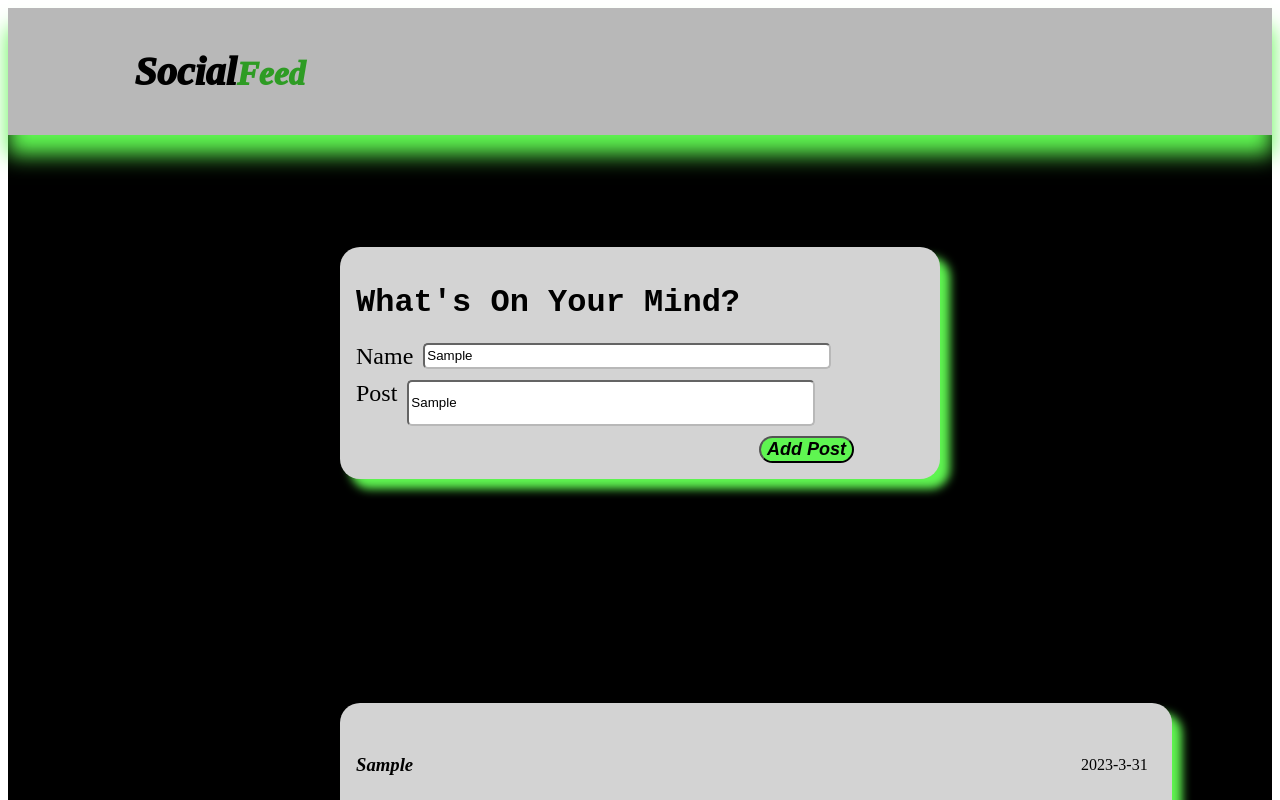
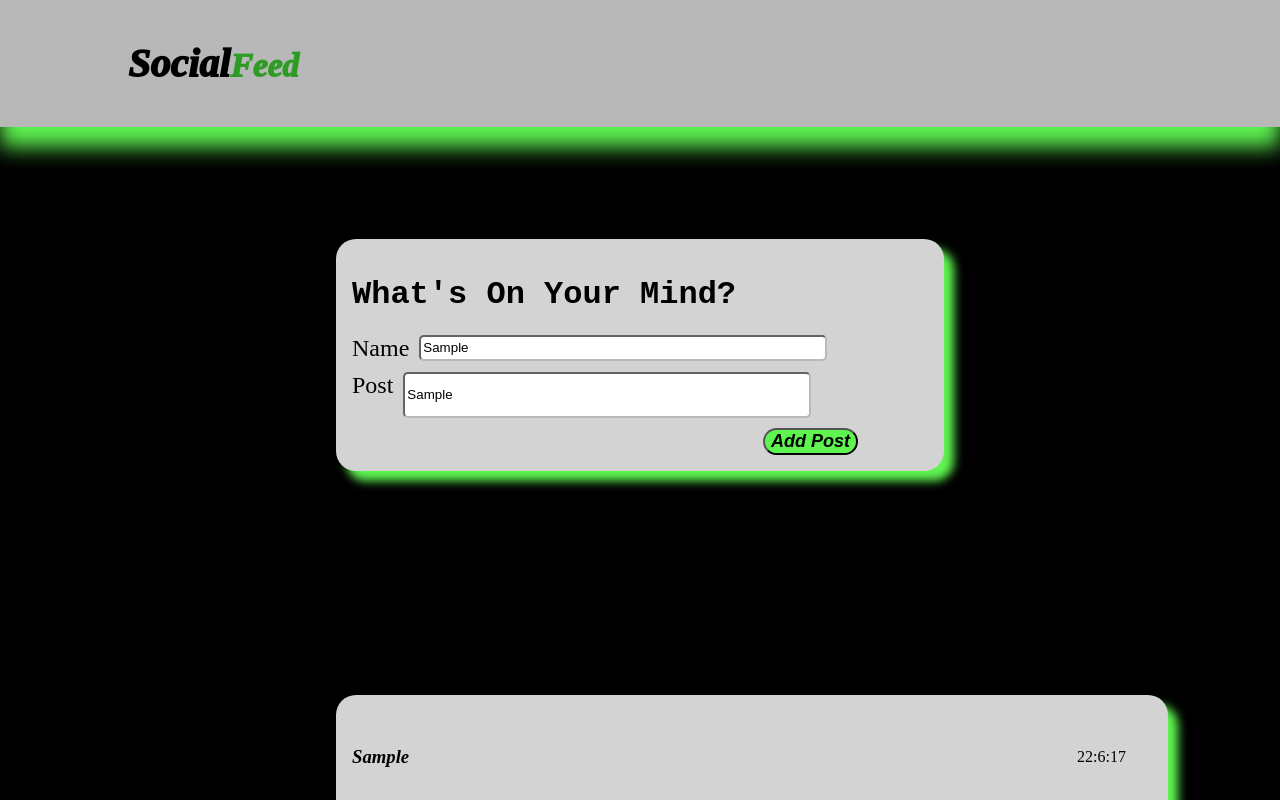
Before and after one commit to BlaseMoylan/Social-Feed, a React (Create React App) app: page / in a window 1280 px wide. Both pictures are taken after typing "Sample", "Sample" into the empty fields and a click on the button "Add Post". Shown: the top 800 px of the page. Built offline with nearby package versions, Linux system fonts and the light colour scheme.

Commit message:
Feat:refactored date and cleaned up code

```diff
--- a/src/App.css
+++ b/src/App.css
@@ -28,3 +28,6 @@
 small{
     color: rgb(46, 156, 36)
 }
+body{
+    margin: 0;
+}
--- a/src/Components/CreatePostForms/CreatePostForms.jsx
+++ b/src/Components/CreatePostForms/CreatePostForms.jsx
@@ -3,15 +3,19 @@ import { useState } from "react";
 
 import './CreatePostForms.css'
 const CreatePostForms = (props) => {
-
     const [name, setName] = useState("");
     const [post, setPost] = useState("");
+    let today=new Date();
+    let time=today.getHours() + ':' + today.getMinutes() + ':' + today.getSeconds();
 
+    const [date,setCurrentDate] = useState(time);
     function handleSubmit(event){
         event.preventDefault();
+        setCurrentDate(time)
         let newPost={
             name:name,
-            post:post
+            post:post,
+            date:date
         };
         props.newPost(newPost)
     }
--- a/src/Components/PostList/PostList.css
+++ b/src/Components/PostList/PostList.css
@@ -18,11 +18,9 @@
     font-size: large;
 }
 .active{
-    /* background-color:  rgb(95, 245, 81); */
     color:rgb(95, 245, 81);
 }
 .inactive{
-    /* background-color: rgb(184, 184, 184); */
     color:black;
 }
 .likeAndDislike{
--- a/src/Components/PostList/PostList.jsx
+++ b/src/Components/PostList/PostList.jsx
@@ -2,17 +2,10 @@ import './PostList.css'
 import { useState } from 'react';
 import {FaHeartBroken} from 'react-icons/fa'
 import {FaHeart} from 'react-icons/fa'
-// import React, {Component} from 'react';
 const Post = (props) => {
-    // is there a way of doing this with just one useState variable
+
     const [likeClass,setLikeClass] = useState("inactive");
     const [dislikeClass,setDislikeClass] = useState("inactive");
-
-    let today=new Date();
-    // +" "+"at"+" "+today.getHours() + ':' + today.getMinutes() + ':' + today.getSeconds();
-    let time= today.getFullYear() + '-' + (today.getMonth() + 1) + '-' + today.getDate();
-
-    const [date,setCurrentDate] = useState(time);
 
     function handleLikeClick(){
         if(likeClass === "inactive"){
@@ -30,29 +23,25 @@ const Post = (props) => {
             setLikeClass("inactive")
         }
     }
-    function dateAndTime(){
-        // setCurrentDate(time)
-        return date
-    }
+
     return (
-        // <div className="list">
+
         <section key={props.key} className="inner-box">
             <div className='nameAndDate'>
                 <p >
                     <h3><i>{props.entry.name}</i></h3>
                 </p>
                 <p1 >
-                        {dateAndTime()}
+                    {props.entry.date}
                 </p1>
             </div>
             <div ><p className='text'>{props.entry.post}</p> </div>
             <div className='likeAndDislike'>
-                    {/* <button  className={likeClass} onClick={handleLikeClick}><AiOutlineHeart/></button> */}
                 <FaHeart type='button' className={likeClass} onClick={handleLikeClick} size={'30px'}/>
                 <FaHeartBroken  type='button' className={dislikeClass} onClick={handleDislikeClick} size={'30px'}/>
             </div>
         </section>
-        // </div>
+
      );
 }
 
```
Lines whose indentation alone changed are shown as unchanged.
